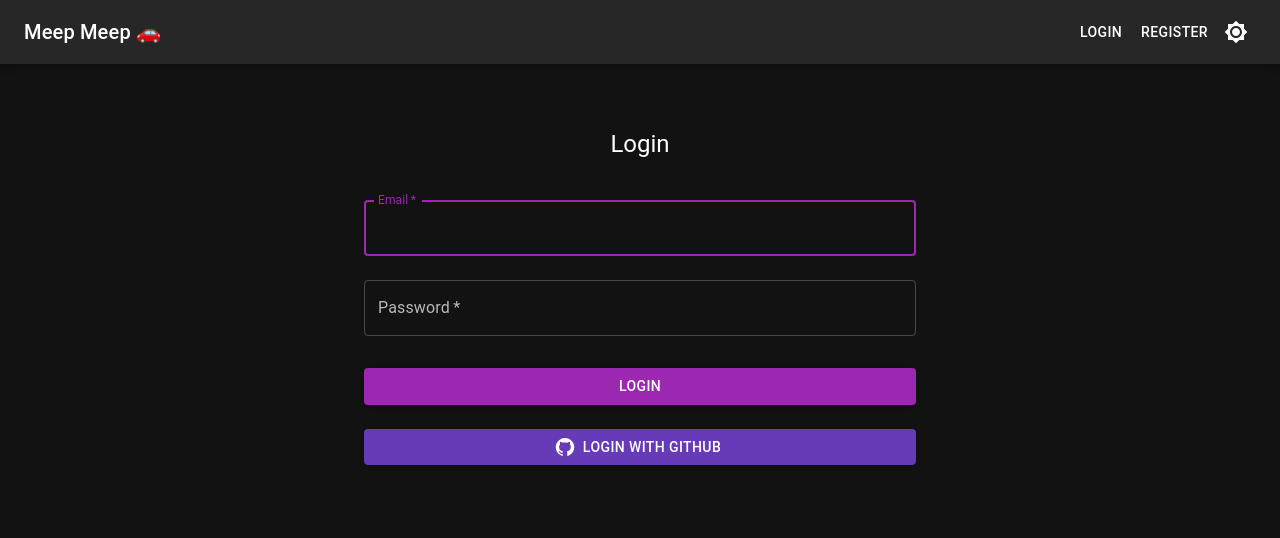
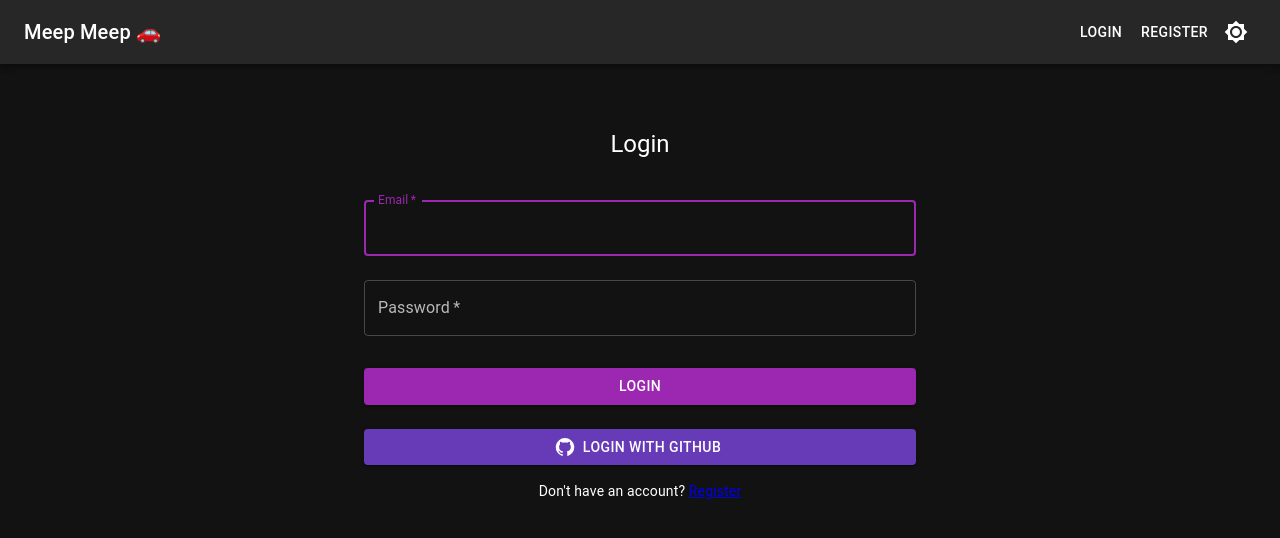
Before and after one commit to stfnxd/webdev2, a React (Create React App) app: page /login in a window 1280 px wide. Shown: the top 538 px of the page. Built offline with nearby package versions, Linux system fonts and the light colour scheme; no server answers.

Commit message:
Just added a 'dont have an account? Register' on the login site

```diff
--- a/src/components/Login.js
+++ b/src/components/Login.js
@@ -1,5 +1,5 @@
 import React, { useState } from 'react';
-import { useNavigate } from 'react-router-dom';
+import { useNavigate, Link } from 'react-router-dom';
 import { signInWithEmailAndPassword, signInWithPopup, GithubAuthProvider } from 'firebase/auth';
 import { auth } from '../firebaseConfig';
 import { Button, TextField, Typography, Container, Box, Alert } from '@mui/material';
@@ -82,7 +82,11 @@ const Login = () => {
             >
               Login with GitHub
             </Button>
-
+            <Box sx={{ mt: 2 }}>
+              <Typography variant="body2" align="center">
+                Don't have an account? <Typography variant="body2" component={Link} to="/register">Register</Typography>
+              </Typography>
+            </Box>
           </Box>
 
         </Box>
```
